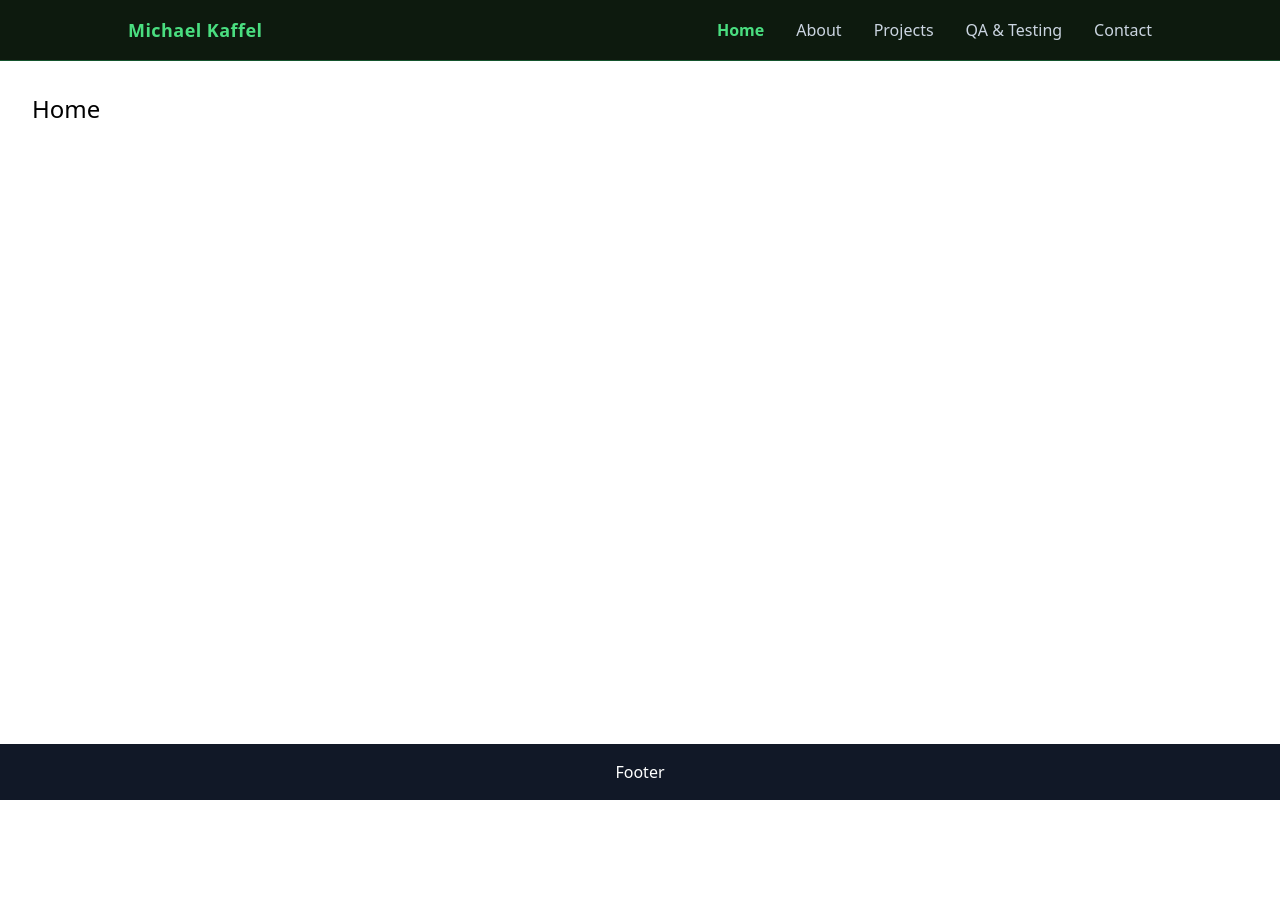
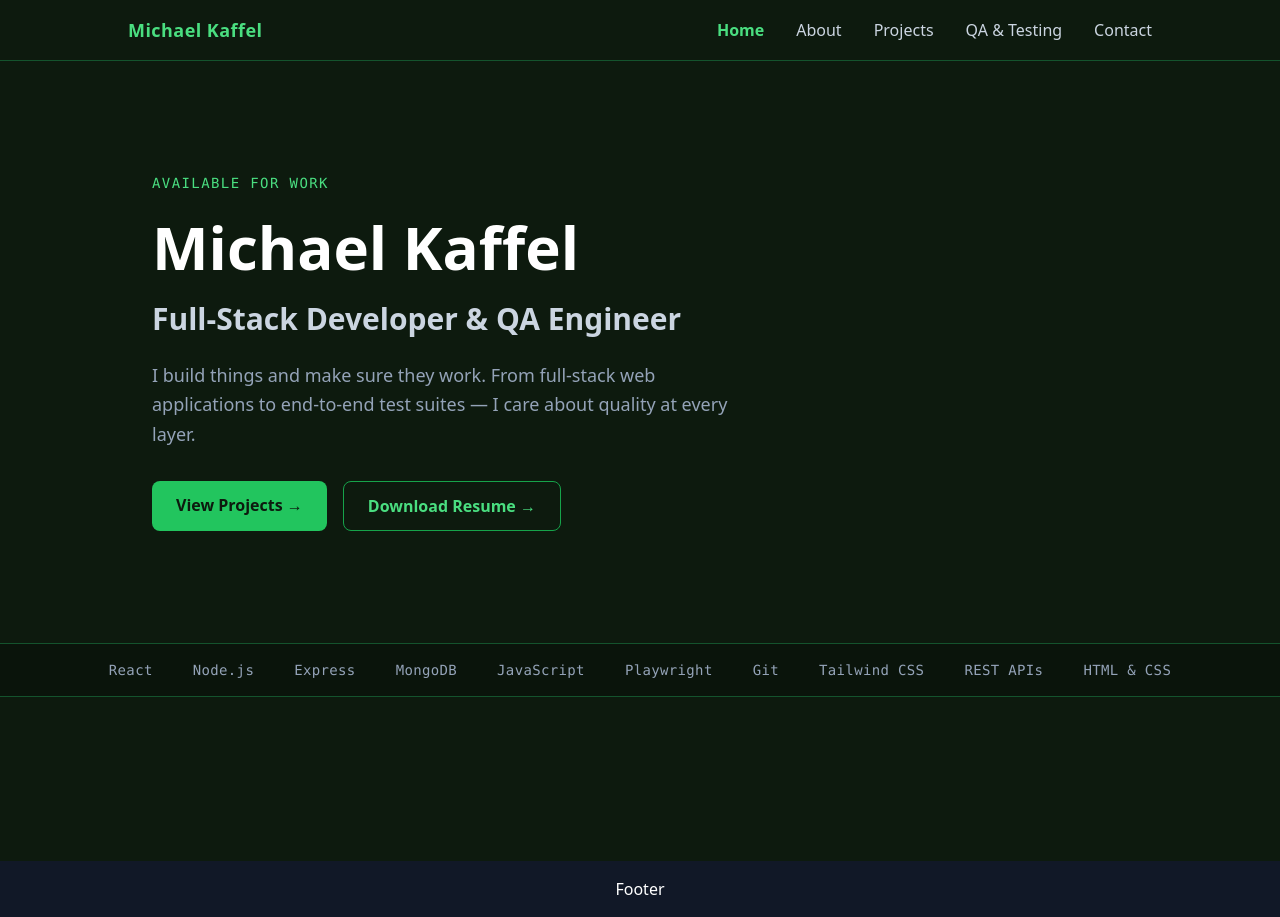
Before and after one commit to michaelkaffel/portfolio, a React app: page / in a window 1280 px wide. Before the commit the page ends 800 px from the top, so only its background shows below. Built offline with nearby package versions, Linux system fonts and the light colour scheme; the HTML template or start-up script is replaced by a standard one.

Commit message:
feat: add home page with hero and skills strip

```diff
--- a/src/pages/Home.jsx
+++ b/src/pages/Home.jsx
@@ -1 +1,60 @@
-export default function Home() { return <div className="p-8 text-2xl">Home</div>; }
+import { Link } from 'react-router-dom';
+
+const skills = [
+    'React', 'Node.js', 'Express', 'MongoDB', 'JavaScript', 'Playwright', 'Git', 'Tailwind CSS', 'REST APIs', 'HTML & CSS']
+
+const Home = () => {
+    return (
+        <div className='bg-[#0d1a0e] min-h-screen text-slate-200'>
+
+            {/* Hero */}
+            <section className='max-w-5xl mx-auto px-6 py-28 flex flex-col items-start gap-6'>
+                <p className='text-green-400 font-mono text-sm tracking-widest uppercase'>
+                    Available for work
+                </p>
+                <h1 className='text-5xl sm:text-6xl font-bold text-white leading-tight'>
+                    Michael Kaffel
+                </h1>
+                <h2 className='text-2xl sm:text-3xl font-semibold text-slate-300'>
+                    Full-Stack Developer & QA Engineer
+                </h2>
+                <p className='text-lg text-slate-400 max-w-xl leading-relaxed'>
+                    I build things and make sure they work. From full-stack web applications
+                    to end-to-end test suites — I care about quality at every layer.
+                </p>
+                <div className='flex flex-wrap gap-4 pt-2'>
+                    <Link
+                        to='/projects'
+                        className='bg-green-500 hover:bg-green-400 text-[#0d1a0e] font-semibold px-6 py-3 rounded-lg transition-colors duration-200'
+                    >
+                            View Projects →
+                    </Link>
+                    <a
+                        href='/resume.pdf'
+                        target='_blank'
+                        rel='noopener noreferrer'
+                        className='border border-green-600 hover:border-green-400 text-green-400 hover:text-green-300 font-semibold px-6 py-3 rounded-lg transition-colors duration-200'
+                    >
+                        Download Resume →
+                    </a>
+                </div>
+            </section>
+
+            {/* Skills Strip */}
+            <section className='border-t border-b border-green-900 bg-[#0a140b] py-4 overflow-hidden'>
+                <div className='flex gap-10 px-6 flex-wrap justify-center'>
+                    {skills.map((skill) => (
+                        <span
+                            key={skill}
+                            className='text-slate-400 text-sm font-mono tracking-wide whitespace-nowrap'
+                        >
+                            {skill}
+                        </span>
+                    ))}
+                </div>
+            </section>
+        </div>
+    );
+};
+
+export default Home;
```
Also changed, not shown: 1 other file (tests, documents, lock files or other folders).
